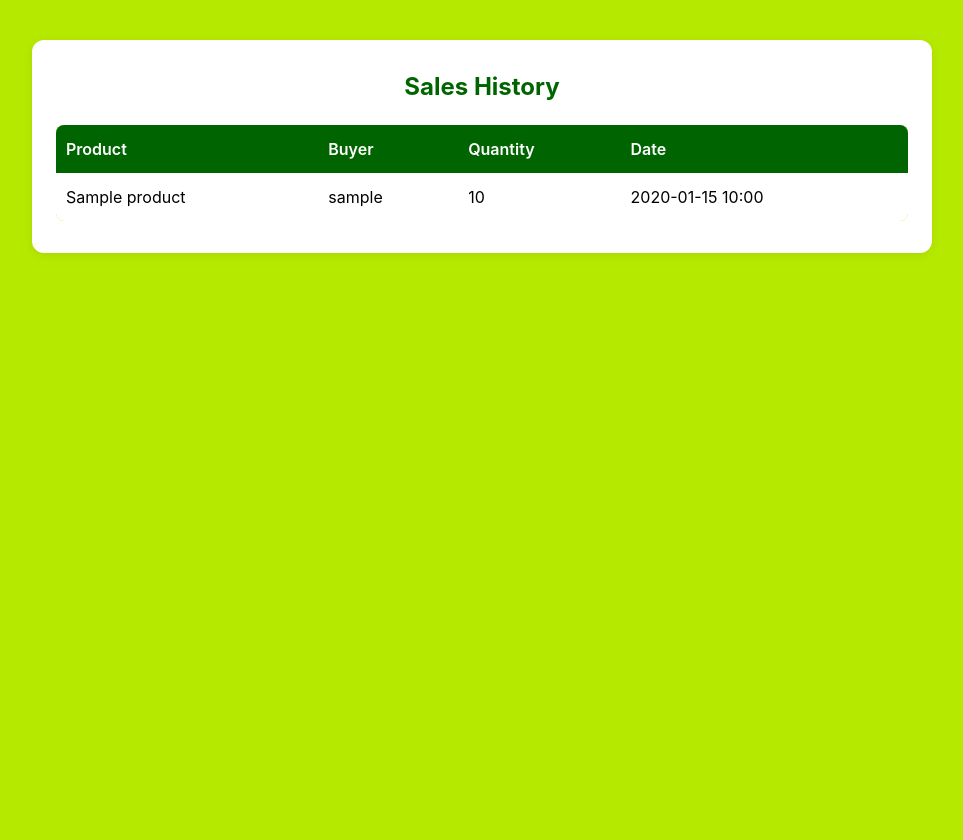
After one commit to cmtrodriguez/CMSC-121-MP-Baliza-Lara-Medina-Rodriguez, a Django app: page /sales/ in a window 1280 px wide. The commit adds this page. Shown: the whole page, without its empty margins (158-1121 px from the left). Run offline with Django 5.2, Linux system fonts and the light colour scheme; a user stored in the database is signed in; tables that the repository leaves empty hold one stand-in row (values such as "Sample post"); some libraries are stand-ins or nearby versions.

Commit message:
almost done. ayusin nalang ang view sales para magreflect talaga yung sales dun

```diff
--- a/mp/app/models.py
+++ b/mp/app/models.py
@@ -20,3 +20,12 @@ class Product(models.Model):
 
     def __str__(self):
         return self.name
+
+class Order(models.Model):
+    product = models.ForeignKey(Product, on_delete=models.CASCADE)
+    buyer = models.ForeignKey(User, on_delete=models.CASCADE)
+    quantity = models.PositiveIntegerField(default=1)
+    purchased_at = models.DateTimeField(auto_now_add=True)
+
+    def __str__(self):
+        return f"{self.product.name} bought by {self.buyer.username} (x{self.quantity})"
--- /dev/null
+++ b/mp/app/templates/app/base.html
@@ -0,0 +1,19 @@
+{% load static %}
+<!DOCTYPE html>
+<html lang="en">
+
+<head>
+  <meta charset="UTF-8">
+  <title>{% block title %}Seller Dashboard{% endblock %}</title>
+  <link rel="stylesheet" href="{% static 'css/styles.css' %}">
+  <script src="https://code.iconify.design/1/1.0.7/iconify.min.js"></script>
+  {% block extra_head %}{% endblock %}
+</head>
+
+<body style="background: #b6e900; min-height: 100vh; margin: 0;">
+  <div class="container">
+    {% block content %}{% endblock %}
+  </div>
+</body>
+
+</html>
--- /dev/null
+++ b/mp/app/templates/app/seller_sales.html
@@ -0,0 +1,113 @@
+{% extends 'app/base.html' %}
+{% block content %}
+<a href="{% url 'seller_home' %}">
+  <button class="back-icon-sales">
+    <span class="iconify" data-icon="material-symbols:arrow-back" data-inline="false"></span>
+  </button>
+</a>
+<div class="sales-container">
+  <h2 class="sales-title">Sales History</h2>
+  <table class="sales-table">
+    <thead>
+      <tr>
+        <th>Product</th>
+        <th>Buyer</th>
+        <th>Quantity</th>
+        <th>Date</th>
+      </tr>
+    </thead>
+    <tbody>
+      {% for order in orders %}
+      <tr>
+        <td>{{ order.product.name }}</td>
+        <td>{{ order.buyer.username }}</td>
+        <td>{{ order.quantity }}</td>
+        <td>{{ order.purchased_at|date:'Y-m-d H:i' }}</td>
+      </tr>
+      {% empty %}
+      <tr>
+        <td colspan="4">No sales yet.</td>
+      </tr>
+      {% endfor %}
+    </tbody>
+  </table>
+</div>
+<style>
+  .sales-container {
+    max-width: 900px;
+    margin: 40px auto;
+    background: #fff;
+    border-radius: 12px;
+    box-shadow: 0 2px 8px rgba(0, 0, 0, 0.08);
+    padding: 32px 24px;
+  }
+
+  .sales-title {
+    color: #006400;
+    margin-bottom: 24px;
+    text-align: center;
+  }
+
+  .sales-table {
+    width: 100%;
+    border-collapse: collapse;
+    background: #b6e900;
+    border-radius: 8px;
+    overflow: hidden;
+  }
+
+  .sales-table th,
+  .sales-table td {
+    padding: 14px 10px;
+    text-align: left;
+  }
+
+  .sales-table th {
+    background: #006400;
+    color: #fff;
+    font-weight: 600;
+  }
+
+  .sales-table tr:nth-child(even) {
+    background: #eaffb6;
+  }
+
+  .sales-table tr:nth-child(odd) {
+    background: #fff;
+  }
+
+  .back-btn-sales {
+    display: inline-block;
+    margin-bottom: 18px;
+    padding: 8px 18px;
+    background: #006400;
+    color: #fff;
+    border-radius: 8px;
+    text-decoration: none;
+    font-weight: 600;
+    font-size: 16px;
+    transition: background 0.2s;
+  }
+
+  .back-btn-sales:hover {
+    background: #4CAF50;
+    color: #fff;
+  }
+
+  .back-icon-sales {
+    position: fixed;
+    top: 24px;
+    left: 24px;
+    font-size: 30px;
+    color: black;
+    cursor: pointer;
+    display: flex;
+    align-items: center;
+    justify-content: center;
+    background: transparent;
+    border: none;
+    z-index: 1000;
+    margin: 0;
+  }
+</style>
+{% endblock %}
--- a/mp/app/urls.py
+++ b/mp/app/urls.py
@@ -21,4 +21,6 @@ urlpatterns = [
     path('cart/add/<int:product_id>/', views.add_to_cart, name='add_to_cart'),
     path('cart/update/<int:product_id>/', views.update_cart, name='update_cart'),
     path('cart/remove/<int:product_id>/', views.remove_from_cart, name='remove_from_cart'),
+
+    path('sales/', views.seller_sales, name='seller_sales'),
 ]
--- a/mp/app/views.py
+++ b/mp/app/views.py
@@ -4,7 +4,7 @@ from django.contrib.auth import authenticate, login, logout
 from django.contrib.auth.models import User
 from django.contrib.auth.decorators import login_required
 from django.http import JsonResponse
-from .models import Product
+from .models import Product, Order
 from django.core.files.storage import default_storage
 from django.views.decorators.http import require_POST
 from django.db.models import Q
@@ -13,13 +13,19 @@ import json
 # Renders buyer homepage
 @login_required
 def buyer_home(request):
+    # Extra safety: clear cart if just checked out
+    if request.session.get('just_checked_out'):
+        request.session['cart'] = {}
+        request.session.modified = True
+        request.session.save()
+        del request.session['just_checked_out']
     products = Product.objects.all()
     return render(request, 'app/buyer.html', {'products': products})
 
 # Renders seller homepage
 @login_required
 def seller_home(request):
-    products = Product.objects.filter(seller=request.user)
+    products = Product.objects.all()
     return render(request, 'app/seller.html', {'products': products})
 
 # Renders role selection page
@@ -77,6 +83,24 @@ def checkout_page(request):
             'quantity': quantity
         })
         total += product.price * quantity
+
+    # Handle order creation on POST
+    if request.method == 'POST' and items:
+        print('CHECKOUT: Creating orders for cart items:', items)
+        for item in items:
+            order = Order.objects.create(
+                product=item['product'],
+                buyer=request.user,
+                quantity=item['quantity']
+            )
+            print(f'CHECKOUT: Created order {order}')
+        # Clear the cart
+        request.session['cart'] = {}
+        request.session.modified = True
+        request.session.save()
+        request.session['just_checked_out'] = True
+        messages.success(request, 'Order placed successfully!')
+        return redirect('buyer')
 
     return render(request, 'app/checkout.html', {
         'cart_items': items,
@@ -284,3 +308,9 @@ def remove_from_cart(request, product_id):
         return JsonResponse({'status': 'success'})
 
     return JsonResponse({'status': 'error', 'message': 'Product not found in cart'})
+
+@login_required
+def seller_sales(request):
+    orders = Order.objects.filter(product__seller=request.user).select_related('product', 'buyer').order_by('-purchased_at')
+    print(f'SALES VIEW: Found {orders.count()} orders for seller {request.user.username}')
+    return render(request, 'app/seller_sales.html', {'orders': orders})
--- a/mp/mp/settings.py
+++ b/mp/mp/settings.py
@@ -133,3 +133,5 @@ MEDIA_URL = '/media/'
 MEDIA_ROOT = BASE_DIR / 'media'
 
 LOGIN_URL = 'login'
+
+SESSION_SAVE_EVERY_REQUEST = True
```
Also changed, not shown: mp/app/templates/app/checkout.html (+11 -11 lines), mp/app/templates/app/seller.html (+19 -0 lines), mp/app/migrations/0002_order.py (added).
